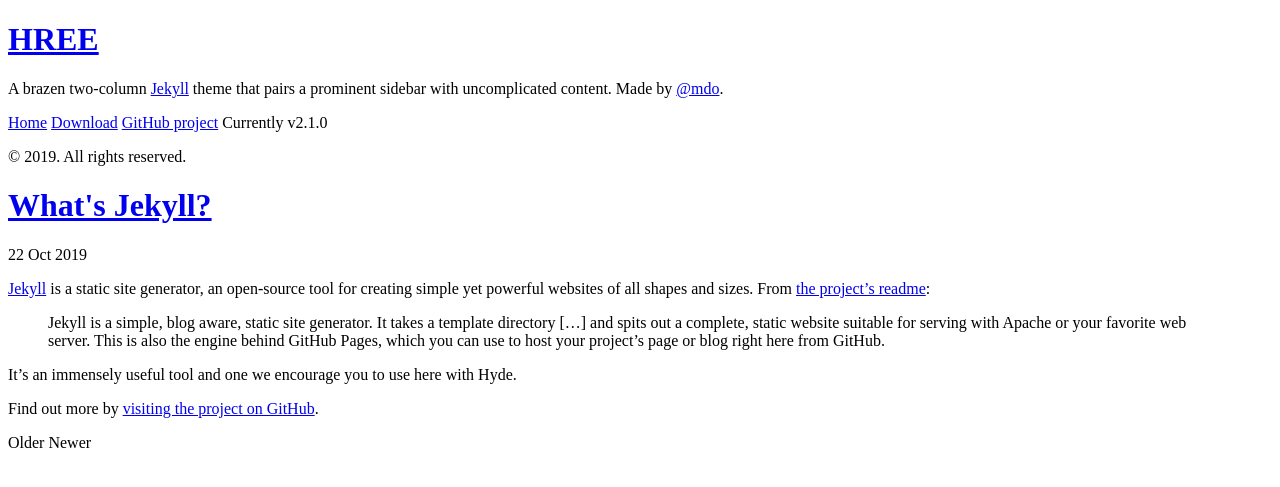
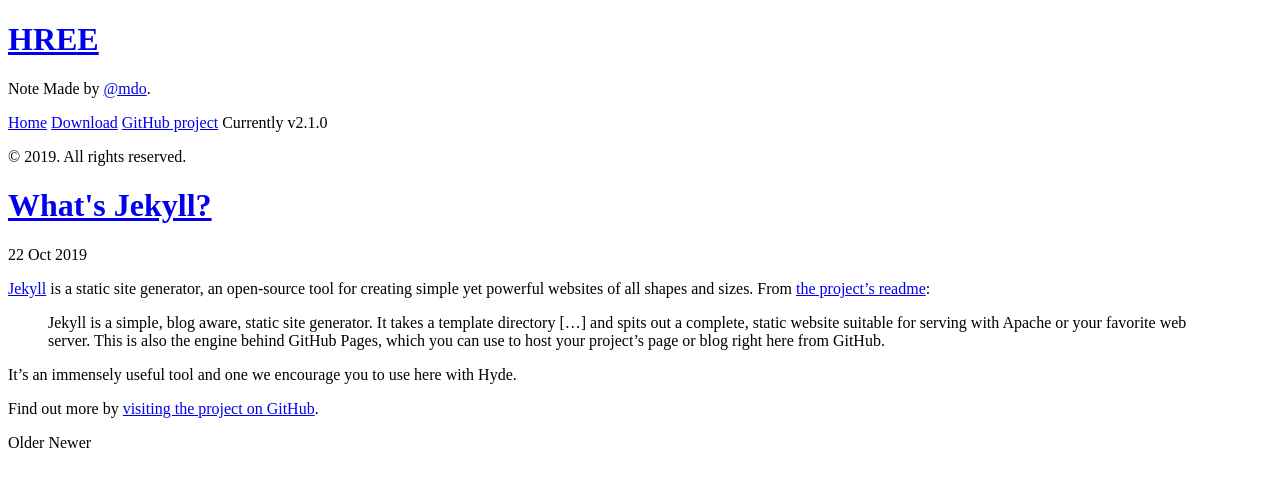
Before and after one commit to apalsl/apalsl-old.github.io, a Jekyll site: the page built from index.html, in a window 1280 px wide. Shown: the top 487 px of the page. Built offline with Jekyll 4.4.1, drawn with Linux system fonts in a browser that asks for light colours; Markdown is read by kramdown in place of the engine named in the settings; the list of posts is cut into pages by our own code.

Commit message:
Update _config.yml

```diff
--- a/_config.yml
+++ b/_config.yml
@@ -9,13 +9,14 @@ permalink:        pretty
 # Setup
 title:            HREE
 tagline:          'A Jekyll theme'
-description:      'A brazen two-column <a href="http://jekyllrb.com" target="_blank">Jekyll</a> theme that pairs a prominent sidebar with uncomplicated content. Made by <a href="https://twitter.com/mdo" target="_blank">@mdo</a>.'
+# description:      'A brazen two-column <a href="http://jekyllrb.com" target="_blank">Jekyll</a> theme that pairs a prominent sidebar with uncomplicated content. Made by <a href="https://twitter.com/mdo" target="_blank">@mdo</a>.'
+description:      'Note Made by <a href="https://twitter.com/mdo" target="_blank">@mdo</a>.'
 url:              http://hyde.getpoole.com
 baseurl:          /
 
 author:
-  name:           'Mark Otto'
-  url:            https://twitter.com/
+  name:           'HRLEE'
+#  url:            https://twitter.com/
 
 paginate:         5
 
```
